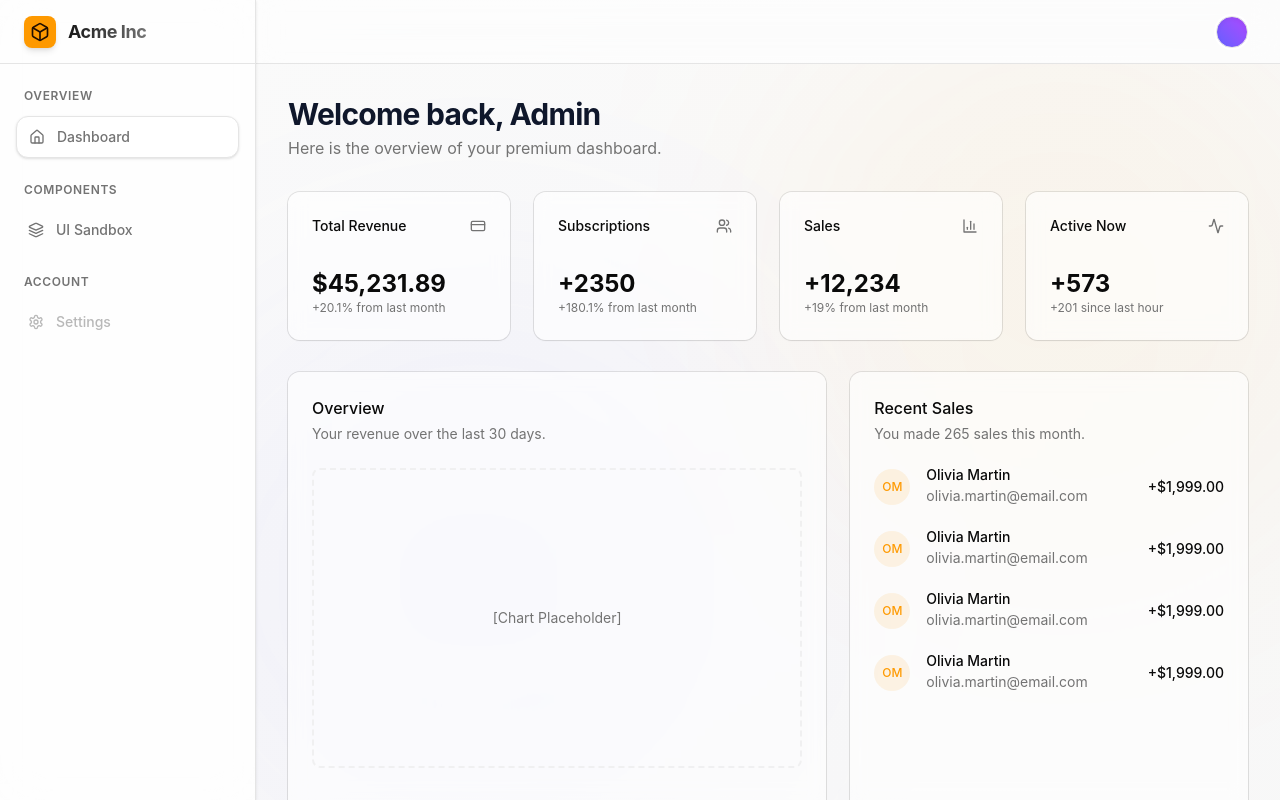
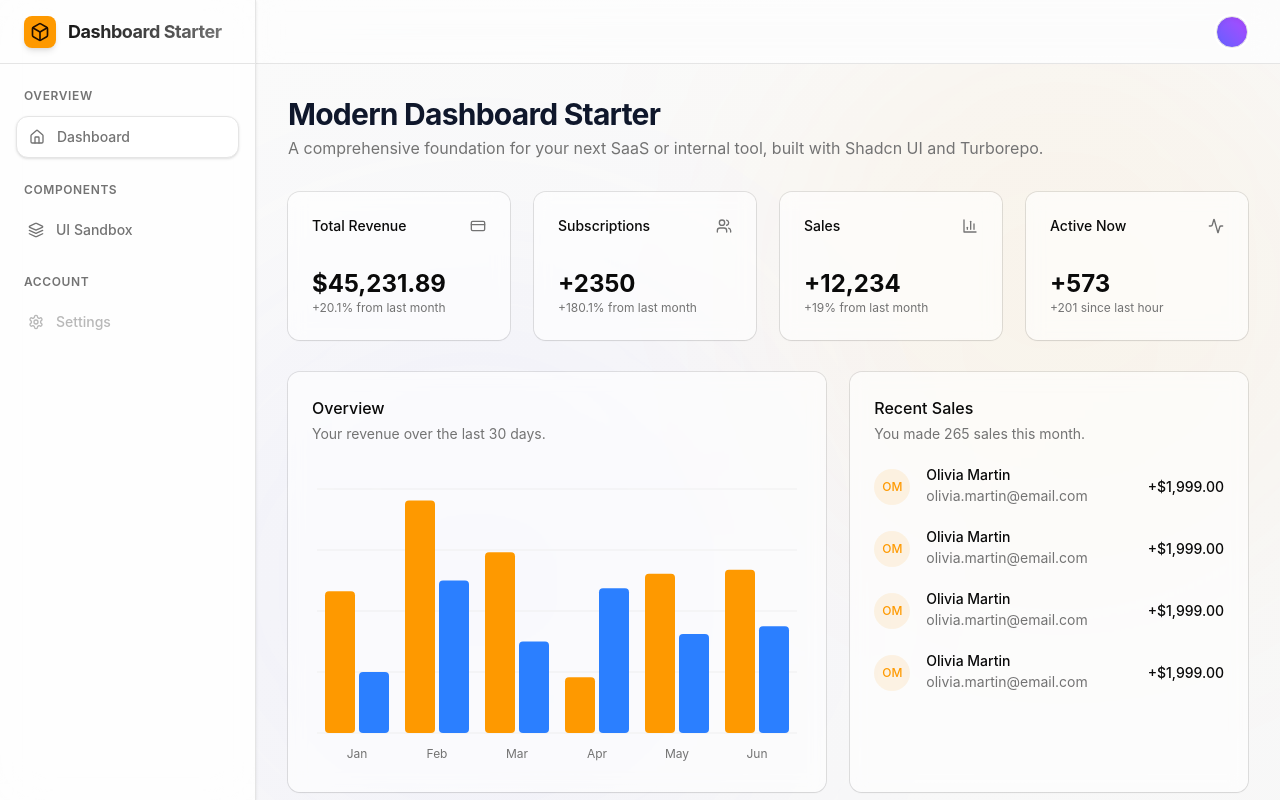
Before and after one commit to dzikrisyairozi/turborepo-fullstack-starter, a React (Vite) app in the folder apps/dashboard/: page / in a window 1280 px wide. Built offline with nearby package versions, Linux system fonts and the light colour scheme.

Commit message:
feat(dashboard): update placeholder copy to professional starter template text

```diff
--- a/apps/dashboard/src/routes/_layout.index.tsx
+++ b/apps/dashboard/src/routes/_layout.index.tsx
@@ -14,6 +14,33 @@
   CreditCard,
   Activity,
 } from 'lucide-react';
+import { Bar, BarChart, CartesianGrid, XAxis } from 'recharts';
+import {
+  ChartConfig,
+  ChartContainer,
+  ChartTooltip,
+  ChartTooltipContent,
+} from '@repo/ui/components/ui/chart';
+
+const chartData = [
+  { month: 'January', desktop: 186, mobile: 80 },
+  { month: 'February', desktop: 305, mobile: 200 },
+  { month: 'March', desktop: 237, mobile: 120 },
+  { month: 'April', desktop: 73, mobile: 190 },
+  { month: 'May', desktop: 209, mobile: 130 },
+  { month: 'June', desktop: 214, mobile: 140 },
+];
+
+const chartConfig = {
+  desktop: {
+    label: 'Desktop',
+    color: 'var(--chart-1)',
+  },
+  mobile: {
+    label: 'Mobile',
+    color: 'var(--chart-2)',
+  },
+} satisfies ChartConfig;
 
 export const Route = createFileRoute('/_layout/')({
   component: Index,
@@ -24,10 +51,11 @@
     <div className="space-y-8">
       <div>
         <h2 className="text-3xl font-bold tracking-tight mb-1">
-          Welcome back, Admin
+          Modern Dashboard Starter
         </h2>
         <p className="text-muted-foreground">
-          Here is the overview of your premium dashboard.
+          A comprehensive foundation for your next SaaS or internal tool, built
+          with Shadcn UI and Turborepo.
         </p>
       </div>
 
@@ -84,8 +112,25 @@
               Your revenue over the last 30 days.
             </CardDescription>
           </CardHeader>
-          <CardContent className="h-[300px] flex items-center justify-center text-muted-foreground border-2 border-dashed border-border/50 rounded-lg m-6 mt-0">
-            [Chart Placeholder]
+          <CardContent className="h-[300px] w-full pt-4">
+            <ChartContainer config={chartConfig} className="h-full w-full">
+              <BarChart accessibilityLayer data={chartData}>
+                <CartesianGrid vertical={false} />
+                <XAxis
+                  dataKey="month"
+                  tickLine={false}
+                  tickMargin={10}
+                  axisLine={false}
+                  tickFormatter={(value) => value.slice(0, 3)}
+                />
+                <ChartTooltip
+                  cursor={false}
+                  content={<ChartTooltipContent indicator="dashed" />}
+                />
+                <Bar dataKey="desktop" fill="var(--color-desktop)" radius={4} />
+                <Bar dataKey="mobile" fill="var(--color-mobile)" radius={4} />
+              </BarChart>
+            </ChartContainer>
           </CardContent>
         </Card>
         <Card className="lg:col-span-3 hover:shadow-md transition-shadow bg-white/60 dark:bg-neutral-900/60 backdrop-blur-sm">
--- a/apps/dashboard/src/routes/_layout.tsx
+++ b/apps/dashboard/src/routes/_layout.tsx
@@ -15,7 +15,7 @@
             <Box className="h-5 w-5 text-primary-foreground" />
           </div>
           <span className="font-bold text-lg tracking-tight bg-gradient-to-r from-neutral-900 to-neutral-500 dark:from-white dark:to-neutral-400 bg-clip-text text-transparent">
-            Acme Inc
+            Dashboard Starter
           </span>
         </div>
 
```
Also changed, not shown: 2 other files (tests, documents, lock files or other folders).
